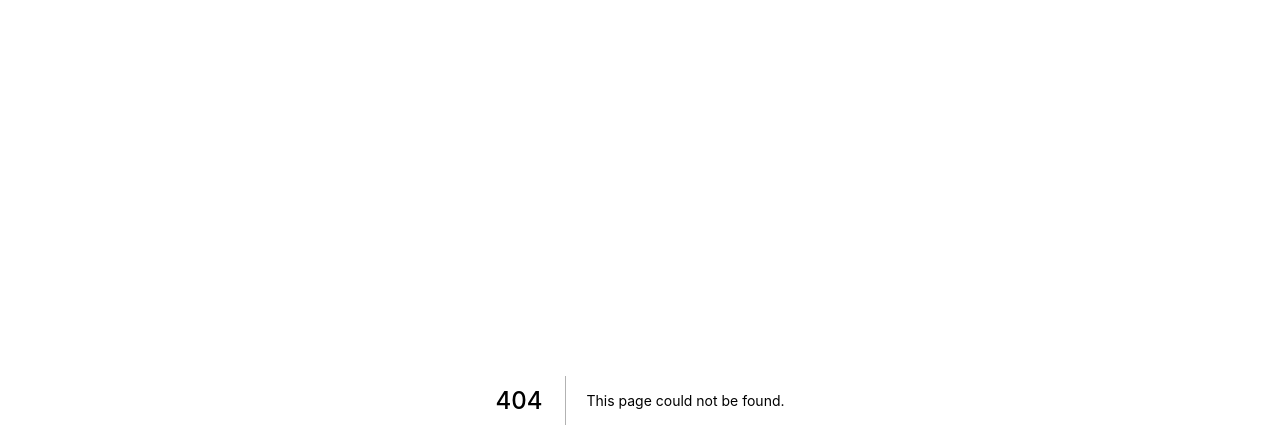
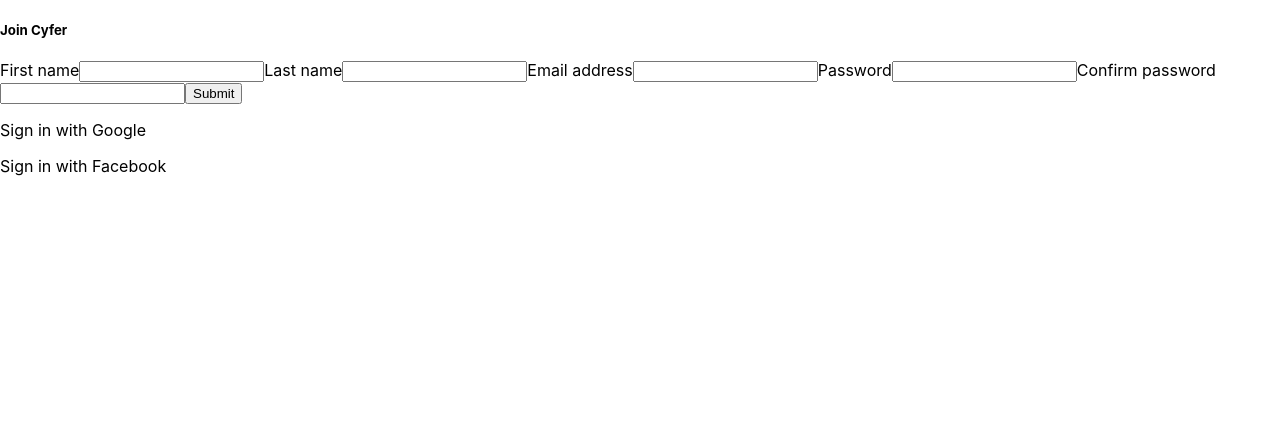
Before and after one commit to Exalted100/cyfer, a Next.js app: page /signup in a window 1280 px wide. Before the commit this address had no page. Shown: the top 448 px of the page. Built offline with nearby package versions, Linux system fonts and the light colour scheme.

Commit message:
development

```diff
--- a/components/HomeMain.tsx
+++ b/components/HomeMain.tsx
@@ -1,5 +1,6 @@
 import Image from "next/image"
 import styles from "../styles/HomeMain.module.css"
+import Link from "next/link"
 
 const HomeMain = () => {
     return (
@@ -9,7 +10,7 @@
             <div>
             <h2 className={styles.landingPageHeader}>More than just <br className={styles.vanishBreak} />secure notes</h2>
             <p className={styles.landingPageDescription}>Keep track of information that is important to you <br className={styles.vanishBreak} />in a way that never falls into the wrong hands.</p>
-            <p className={styles.callToAction}>Get Started</p>
+            <p className={styles.callToAction}><Link href="/signup"><a>Get started</a></Link></p>
             </div>
         </div>
 
@@ -37,7 +38,7 @@
 
         <div className={styles.fourthDivContainer}>
             <h3>Store your notes today</h3>
-            <p>Get Started</p>
+            <p><Link href="/signup"><a>Get started</a></Link></p>
         </div>
         </>
     )
--- a/components/NavBar.tsx
+++ b/components/NavBar.tsx
@@ -1,6 +1,7 @@
 import Image from 'next/image'
 import { useState } from 'react'
 import styles from "../styles/NavBar.module.css"
+import Link from "next/link"
 
 const NavBar = () => {
     const [toggle, setToggle] = useState(true)
@@ -53,8 +54,8 @@
                 </ul>
 
                 <ul>
-                    <li>Login</li>
-                    <li id={styles.signUpButton}>Sign up</li>
+                    <li><Link href="/login"><a>Login</a></Link></li>
+                    <li id={styles.signUpButton}><Link href="/signup"><a>Sign up</a></Link></li>
                 </ul>
             </nav>
 
--- /dev/null
+++ b/components/SignupForm.tsx
@@ -0,0 +1,31 @@
+import styles from "../styles/SignupForm.module.css"
+
+const SignupForm = () => {
+    return (
+        <div>
+            <h5>Join Cyfer</h5>
+            <form action="">
+                <label htmlFor="first-name">First name</label>
+                <input type="text" name="first-name" id=""/>
+
+                <label htmlFor="last-name">Last name</label>
+                <input type="text" name="last-name" id=""/>
+
+                <label htmlFor="email">Email address</label>
+                <input type="email" name="email" id=""/>
+
+                <label htmlFor="password">Password</label>
+                <input type="password" name="password" id=""/>
+
+                <label htmlFor="confirm-password">Confirm password</label>
+                <input type="password" name="confirm-password" id=""/>
+
+                <input type="button" value="Submit"/>
+            </form>
+            <p>Sign in with Google</p>
+            <p>Sign in with Facebook</p>
+        </div>
+    )
+}
+
+export default SignupForm
--- /dev/null
+++ b/pages/signup.tsx
@@ -0,0 +1,7 @@
+import SignupForm from "../components/SignupForm"
+
+export default function Signup() {
+  return (
+    <SignupForm />
+  )
+}
```
Also changed, not shown: pages/index.tsx (+24 -3 lines), pages/login.tsx (+4 -4 lines), styles/SignupForm.module.css (added).
